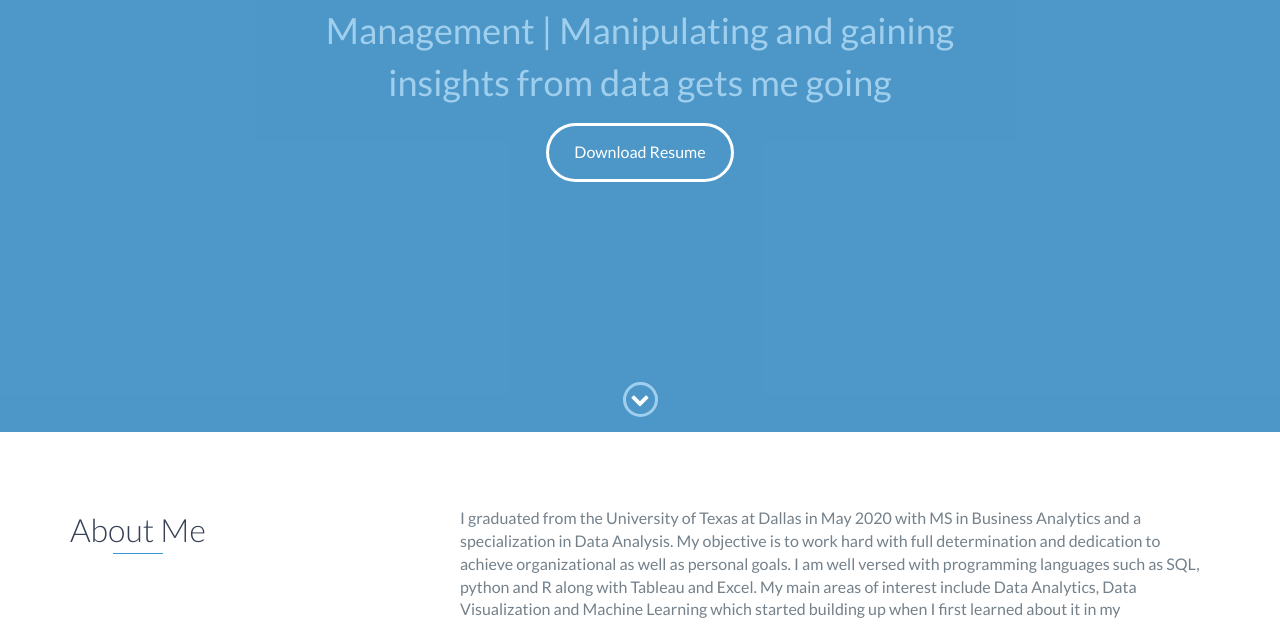
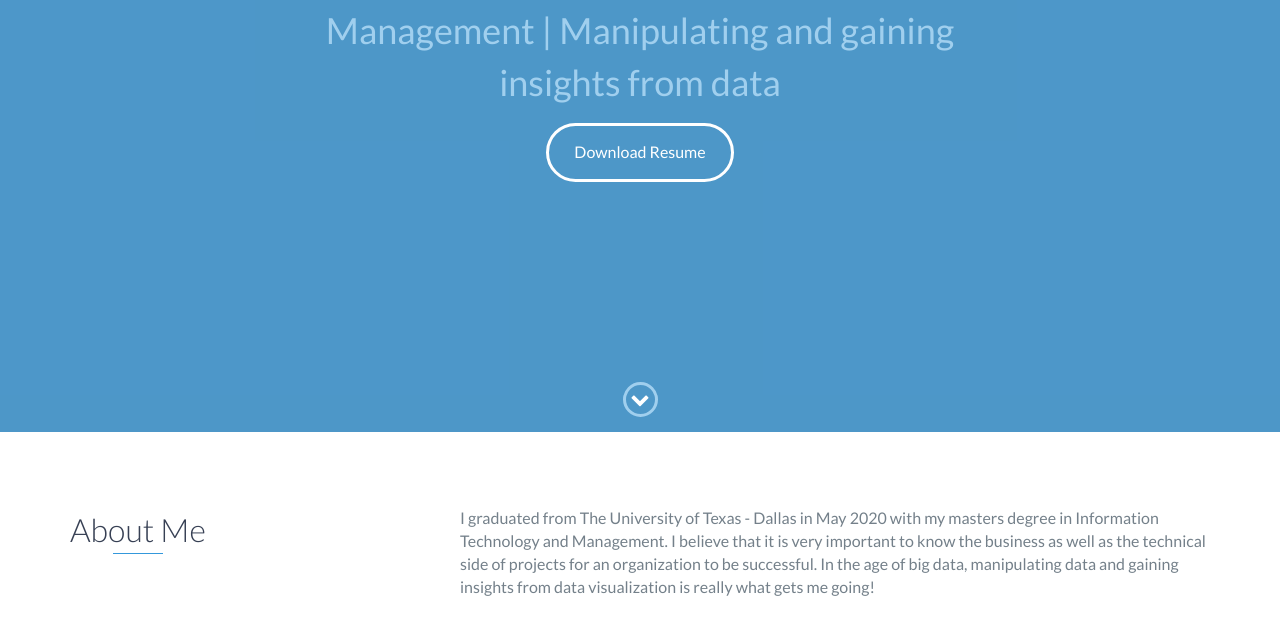
Before and after one commit to rpdalvi/porfolio, a website: page index.html in a window 1280 px wide. Shown: the part 368-992 px from the top of the page. Drawn offline with nearby package versions, Linux system fonts and the light colour scheme.

Commit message:
Update index.html

```diff
--- a/index.html
+++ b/index.html
@@ -17,7 +17,7 @@
     <meta charset="utf-8">
     <meta http-equiv="X-UA-Compatible" content="IE=edge">
     <meta name="viewport" content="width=device-width, initial-scale=1">
-    <title>Sanjana Patil</title>
+    <title>Revati Dalvi</title>
 	<link rel="shortcut icon" href="favicon.ico" type="image/x-icon">
 	<link rel="icon" href="favicon.ico" type="image/x-icon">
     <link href="https://fonts.googleapis.com/css?family=Lato:300,400,700,900" rel="stylesheet">
@@ -66,7 +66,7 @@
     <div id="lead">
         <div id="lead-content">
             <h1>Revati Dalvi</h1>
-            <h2>MS Information Technology and Management | Manipulating and gaining insights from data gets me going </h2>
+            <h2>MS Information Technology and Management | Manipulating and gaining insights from data</h2>
 		<a href="https://drive.google.com/file/d/1zpNf1s9n1ojbLtGOPA23rHfsKlyWHiNw/view?usp=sharing/resume.pdf" download="resume.pdf" class="btn-rounded-white">Download Resume</a>
             <!-- <a href="https://drive.google.com/file/d/1DF3Yfp7gfR335rNorNK0zF5Sd2qMuEcZ/view?usp=sharing" class="btn-rounded-white">Download Resume</a> -->
         </div>
@@ -91,8 +91,7 @@
                 </div>
                 <div class="col-md-8">
                     <p>
-                        I graduated from the University of Texas at Dallas in May 2020 with MS in Business Analytics and a specialization in Data Analysis. My objective is to work hard with full determination and dedication to achieve organizational as well as personal goals. I am well versed with programming languages such as SQL, python and R along with Tableau and Excel. My main areas of interest include Data Analytics, Data Visualization and Machine Learning which started building up when I first learned about it in my undergraduate degree program. I was a part of the Big Data Club in the university as a Chief creative director.
-I am currently looking for full time opportunities as a Data Analyst which will help me gain experience in my chosen field.
+                       I graduated from The University of Texas - Dallas in May 2020 with my masters degree in Information Technology and Management. I believe that it is very important to know the business as well as the technical side of projects for an organization to be successful. In the age of big data, manipulating data and gaining insights from data visualization is really what gets me going!
                     </p>
                 </div>
             </div>
```
